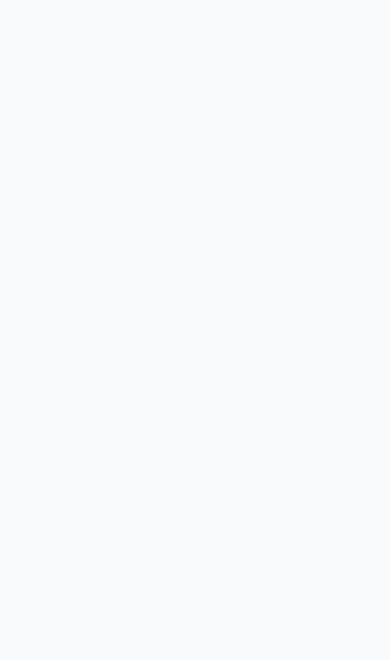
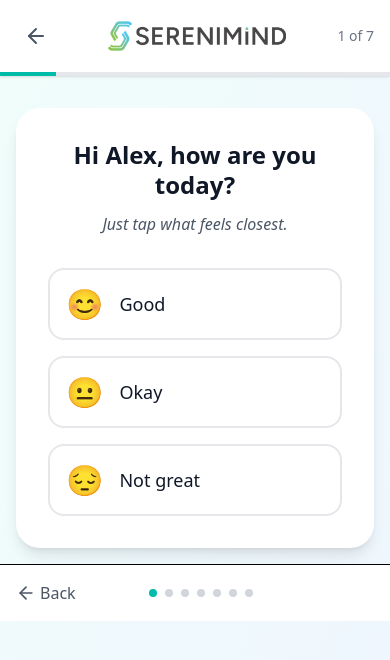
Before and after one commit to rimonraton/serenimind-template, a React (Vite) app: page /checkin in a window 390 px wide. Before the commit this address had no page. Shown: the top 660 px of the page. Built offline with nearby package versions, Linux system fonts and the light colour scheme.

Commit message:
Create Mobile-Friendly Quick Check-in Interface

```diff
--- a/src/App.tsx
+++ b/src/App.tsx
@@ -9,6 +9,7 @@ import PatientDetailPage from "./pages/PatientDetailPage";
 import UsersPage from "./pages/UsersPage";
 import ProfilePage from "./pages/ProfilePage";
 import SettingsPage from "./pages/SettingsPage";
+import QuickCheckinPage from "./pages/QuickCheckinPage";
 
 function App() {
   return (
@@ -17,6 +18,9 @@ function App() {
         <Routes>
           {/* Home Route */}
           <Route path="/" element={<HomePage />} />
+
+          {/* Quick Check-in Route */}
+          <Route path="/checkin" element={<QuickCheckinPage />} />
 
           {/* All other routes include Navbar */}
           <Route
--- a/src/components/layout/Navbar.tsx
+++ b/src/components/layout/Navbar.tsx
@@ -22,6 +22,7 @@ const Navbar = () => {
 
   const navLinks = [
     { label: "Dashboard", path: "/dashboard" },
+    { label: "Quick Check-in", path: "/checkin" },
     { label: "Assessment", path: "/assessment" },
     { label: "History", path: "/history" },
     { label: "Patients", path: "/patients" },
--- a/src/pages/HomePage.tsx
+++ b/src/pages/HomePage.tsx
@@ -18,6 +18,14 @@ const HomePage: React.FC = () => {
 
   const pages = [
     {
+      id: 'checkin',
+      title: 'Quick Check-in',
+      description: 'Start your daily wellness check-in',
+      icon: <Activity size={48} className="text-blue-600" />,
+      color: 'border-blue-200 hover:border-blue-400 hover:bg-blue-50',
+      path: '/checkin'
+    },
+    {
       id: 'dashboard',
       title: 'Dashboard',
       description: 'Overview and analytics dashboard',
@@ -27,18 +35,18 @@ const HomePage: React.FC = () => {
     },
     {
       id: 'assessment',
-      title: 'Assessment',
-      description: 'Create new craving assessment',
-      icon: <Activity size={48} className="text-blue-600" />,
-      color: 'border-blue-200 hover:border-blue-400 hover:bg-blue-50',
+      title: 'Full Assessment',
+      description: 'Complete detailed craving assessment',
+      icon: <FileText size={48} className="text-green-600" />,
+      color: 'border-green-200 hover:border-green-400 hover:bg-green-50',
       path: '/assessment'
     },
     {
       id: 'history',
       title: 'History',
       description: 'View assessment history and trends',
-      icon: <FileText size={48} className="text-green-600" />,
-      color: 'border-green-200 hover:border-green-400 hover:bg-green-50',
+      icon: <BarChart3 size={48} className="text-purple-600" />,
+      color: 'border-purple-200 hover:border-purple-400 hover:bg-purple-50',
       path: '/history'
     },
     {
--- /dev/null
+++ b/src/pages/QuickCheckinPage.tsx
@@ -0,0 +1,265 @@
+import React, { useState } from 'react';
+import { useNavigate } from 'react-router-dom';
+import Button from '../components/ui/Button';
+import { ArrowLeft, ArrowRight, CheckCircle } from 'lucide-react';
+
+interface CheckinStep {
+  id: string;
+  question: string;
+  subtitle?: string;
+  options: {
+    emoji: string;
+    label: string;
+    value: string;
+  }[];
+}
+
+const QuickCheckinPage = () => {
+  const navigate = useNavigate();
+  const [currentStep, setCurrentStep] = useState(0);
+  const [responses, setResponses] = useState<Record<string, string>>({});
+  const [isCompleted, setIsCompleted] = useState(false);
+
+  const steps: CheckinStep[] = [
+    {
+      id: 'mood',
+      question: 'Hi Alex, how are you today?',
+      subtitle: 'Just tap what feels closest.',
+      options: [
+        { emoji: '😊', label: 'Good', value: 'good' },
+        { emoji: '😐', label: 'Okay', value: 'okay' },
+        { emoji: '😔', label: 'Not great', value: 'not_great' }
+      ]
+    },
+    {
+      id: 'emotional',
+      question: 'How are you feeling emotionally right now?',
+      subtitle: 'Just tap what feels closest.',
+      options: [
+        { emoji: '🤯', label: 'Stressed / Anxious', value: 'stressed_anxious' },
+        { emoji: '😞', label: 'Low / Sad', value: 'low_sad' },
+        { emoji: '😶', label: 'Alone', value: 'alone' },
+        { emoji: '😌', label: 'Calm / Steady', value: 'calm_steady' },
+        { emoji: '😊', label: 'Hopeful', value: 'hopeful' },
+        { emoji: '💕', label: 'Connected', value: 'connected' }
+      ]
+    },
+    {
+      id: 'environment',
+      question: 'Is your environment affecting you in any way right now?',
+      subtitle: 'Just tap what feels closest.',
+      options: [
+        { emoji: '🏠', label: 'Place reminds me of using', value: 'place_reminds' },
+        { emoji: '🎵', label: 'Music brings back old memories', value: 'music_memories' },
+        { emoji: '🏡', label: 'Safe place', value: 'safe_place' },
+        { emoji: '🎶', label: 'Uplifting music', value: 'uplifting_music' }
+      ]
+    },
+    {
+      id: 'social',
+      question: 'How are your interactions with others today?',
+      subtitle: 'Just tap what feels closest.',
+      options: [
+        { emoji: '💔', label: 'Argument / Rejected', value: 'argument_rejected' },
+        { emoji: '🍺', label: 'Around people using', value: 'around_people_using' },
+        { emoji: '💬', label: 'Good conversation', value: 'good_conversation' },
+        { emoji: '👫', label: 'Supportive people', value: 'supportive_people' }
+      ]
+    },
+    {
+      id: 'physical',
+      question: 'How is your body feeling right now?',
+      subtitle: 'Just tap what feels closest.',
+      options: [
+        { emoji: '🛏️', label: "Didn't sleep well", value: 'didnt_sleep_well' },
+        { emoji: '🤒', label: 'In pain / Run down', value: 'in_pain_run_down' },
+        { emoji: '😴', label: 'Well-rested', value: 'well_rested' },
+        { emoji: '💪', label: 'Strong / Energized', value: 'strong_energized' }
+      ]
+    },
+    {
+      id: 'thoughts',
+      question: 'Where are your thoughts and focus right now?',
+      subtitle: 'Just tap what feels closest.',
+      options: [
+        { emoji: '💭', label: 'Thinking about using', value: 'thinking_about_using' },
+        { emoji: '🤔', label: 'Remembering "good times" with using', value: 'remembering_good_times' },
+        { emoji: '🎯', label: 'Focused on what matters', value: 'focused_on_what_matters' },
+        { emoji: '🔄', label: 'Reminding myself of progress', value: 'reminding_progress' }
+      ]
+    },
+    {
+      id: 'situation',
+      question: 'What situation are you in at the moment?',
+      subtitle: 'Just tap what feels closest.',
+      options: [
+        { emoji: '🏢', label: 'Stress after work', value: 'stress_after_work' },
+        { emoji: '🎉', label: 'At a party or event', value: 'at_party_event' },
+        { emoji: '🧘', label: 'Doing something relaxing', value: 'doing_something_relaxing' },
+        { emoji: '🎊', label: 'Enjoying without cravings', value: 'enjoying_without_cravings' }
+      ]
+    }
+  ];
+
+  const handleOptionSelect = (value: string) => {
+    const stepId = steps[currentStep].id;
+    setResponses(prev => ({ ...prev, [stepId]: value }));
+
+    if (currentStep < steps.length - 1) {
+      setTimeout(() => {
+        setCurrentStep(prev => prev + 1);
+      }, 300);
+    } else {
+      // Complete the check-in
+      setTimeout(() => {
+        setIsCompleted(true);
+      }, 300);
+    }
+  };
+
+  const handleBack = () => {
+    if (currentStep > 0) {
+      setCurrentStep(prev => prev - 1);
+    } else {
+      navigate('/');
+    }
+  };
+
+  const handleComplete = () => {
+    console.log('Check-in responses:', responses);
+    navigate('/dashboard');
+  };
+
+  if (isCompleted) {
+    return (
+      <div className="min-h-screen bg-gradient-to-br from-teal-50 to-blue-50 flex items-center justify-center p-4">
+        <div className="max-w-md w-full text-center">
+          <div className="bg-white rounded-3xl p-8 shadow-lg">
+            <CheckCircle size={64} className="mx-auto text-green-500 mb-6" />
+            <h2 className="text-2xl font-bold text-gray-900 mb-4">
+              Check-in Complete!
+            </h2>
+            <p className="text-gray-600 mb-6">
+              Thank you for taking the time to check in with yourself today.
+            </p>
+            <Button
+              variant="primary"
+              onClick={handleComplete}
+              className="w-full py-4 text-lg rounded-2xl"
+            >
+              Continue
+            </Button>
+          </div>
+        </div>
+      </div>
+    );
+  }
+
+  const currentStepData = steps[currentStep];
+  const progress = ((currentStep + 1) / steps.length) * 100;
+
+  return (
+    <div className="min-h-screen bg-gradient-to-br from-teal-50 to-blue-50">
+      {/* Header */}
+      <div className="bg-white shadow-sm">
+        <div className="flex items-center justify-between p-4">
+          <button
+            onClick={handleBack}
+            className="p-2 rounded-full hover:bg-gray-100 transition-colors"
+          >
+            <ArrowLeft size={24} className="text-gray-600" />
+          </button>
+
+          <div className="flex items-center space-x-2">
+            <img src="/logo.png" alt="SERENIMiND" className="h-8" />
+          </div>
+
+          <div className="text-sm text-gray-500">
+            {currentStep + 1} of {steps.length}
+          </div>
+        </div>
+
+        {/* Progress Bar */}
+        <div className="h-1 bg-gray-200">
+          <div
+            className="h-full bg-teal-500 transition-all duration-300 ease-out"
+            style={{ width: `${progress}%` }}
+          />
+        </div>
+      </div>
+
+      {/* Content */}
+      <div className="flex-1 flex items-center justify-center p-4 pt-8">
+        <div className="max-w-md w-full">
+          <div className="bg-white rounded-3xl p-8 shadow-lg">
+            {/* Question */}
+            <div className="text-center mb-8">
+              <h1 className="text-2xl font-bold text-gray-900 mb-3 leading-tight">
+                {currentStepData.question}
+              </h1>
+              {currentStepData.subtitle && (
+                <p className="text-gray-600 italic">
+                  {currentStepData.subtitle}
+                </p>
+              )}
+            </div>
+
+            {/* Options */}
+            <div className="space-y-4">
+              {currentStepData.options.map((option, index) => (
+                <button
+                  key={option.value}
+                  onClick={() => handleOptionSelect(option.value)}
+                  className={`
+                    w-full flex items-center p-4 rounded-2xl border-2 transition-all duration-200
+                    hover:border-teal-300 hover:bg-teal-50 hover:scale-105
+                    ${responses[currentStepData.id] === option.value
+                      ? 'border-teal-500 bg-teal-50'
+                      : 'border-gray-200 bg-white'
+                    }
+                  `}
+                  style={{
+                    animationDelay: `${index * 100}ms`
+                  }}
+                >
+                  <span className="text-3xl mr-4">{option.emoji}</span>
+                  <span className="text-lg font-medium text-gray-900 text-left">
+                    {option.label}
+                  </span>
+                </button>
+              ))}
+            </div>
+          </div>
+        </div>
+      </div>
+
+      {/* Bottom Navigation */}
+      <div className="bg-white border-t p-4">
+        <div className="max-w-md mx-auto flex justify-between items-center">
+          <button
+            onClick={handleBack}
+            className="flex items-center text-gray-600 hover:text-gray-800 transition-colors"
+          >
+            <ArrowLeft size={20} className="mr-1" />
+            Back
+          </button>
+
+          <div className="flex space-x-2">
+            {steps.map((_, index) => (
+              <div
+                key={index}
+                className={`w-2 h-2 rounded-full transition-colors ${
+                  index <= currentStep ? 'bg-teal-500' : 'bg-gray-300'
+                }`}
+              />
+            ))}
+          </div>
+
+          <div className="w-12" /> {/* Spacer for balance */}
+        </div>
+      </div>
+    </div>
+  );
+};
+
+export default QuickCheckinPage;
```
